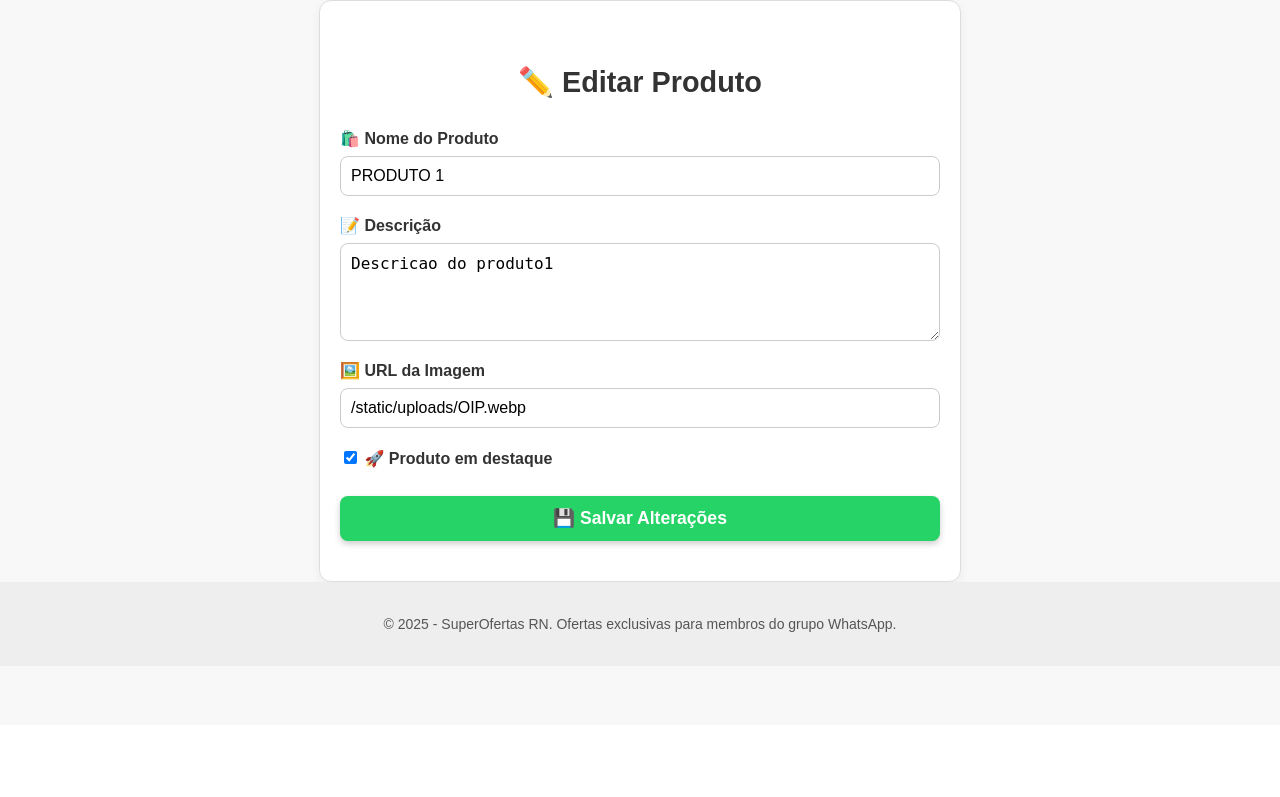
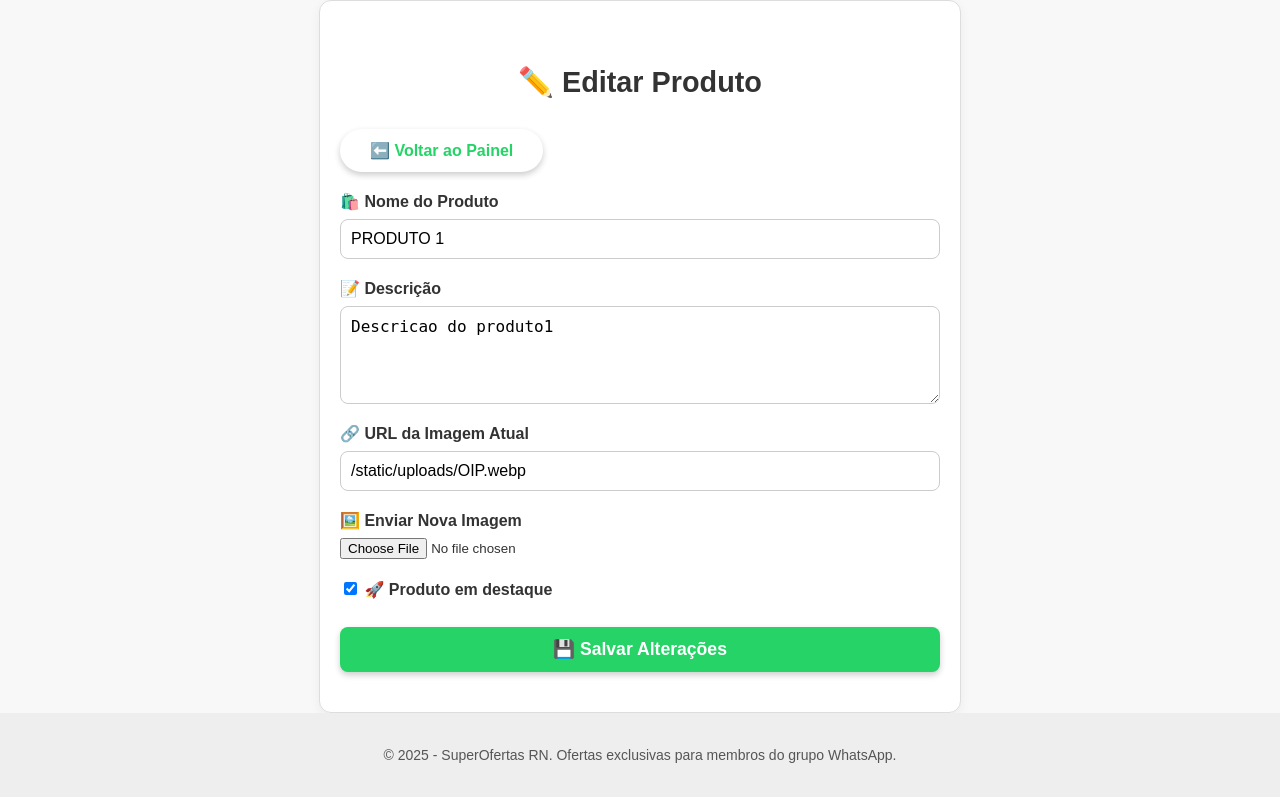
Before and after one commit to ornilio/site, a Flask app: page /produtos/editar/1 in a window 1280 px wide. Shown: the part 75-872 px from the top of the page. Before the commit the page ends 741 px from the top, so only its background shows below. Run offline with Flask 3, Linux system fonts and the light colour scheme; a user stored in the database is signed in.

Commit message:
campo selecionar imagem

```diff
--- a/templates/editar_produto.html
+++ b/templates/editar_produto.html
@@ -6,7 +6,14 @@
   <section class="edit-produto-container">
     <h2>✏️ Editar Produto</h2>
 
-    <form method="POST" action="{{ url_for('routes.atualizar_produto', id=produto.id) }}" class="edit-form">
+    <!-- Botão de retorno -->
+    <div class="dashboard-button-container">
+      <a href="{{ url_for('routes.dashboard') }}" class="cta-button" style="margin-bottom: 20px;">
+        ⬅️ Voltar ao Painel
+      </a>
+    </div>
+
+    <form method="POST" action="{{ url_for('routes.atualizar_produto', id=produto.id) }}" enctype="multipart/form-data" class="edit-form">
       <div class="form-group">
         <label for="nome">🛍️ Nome do Produto</label>
         <input type="text" id="nome" name="nome" value="{{ produto.nome }}" required>
@@ -18,8 +25,13 @@
       </div>
 
       <div class="form-group">
-        <label for="imagem_url">🖼️ URL da Imagem</label>
+        <label for="imagem_url">🔗 URL da Imagem Atual</label>
         <input type="text" id="imagem_url" name="imagem_url" value="{{ produto.imagem_url }}">
+      </div>
+
+      <div class="form-group">
+        <label for="imagem_file">🖼️ Enviar Nova Imagem</label>
+        <input type="file" id="imagem_file" name="imagem_file" accept="image/*">
       </div>
 
       <div class="form-group destaque">
```
